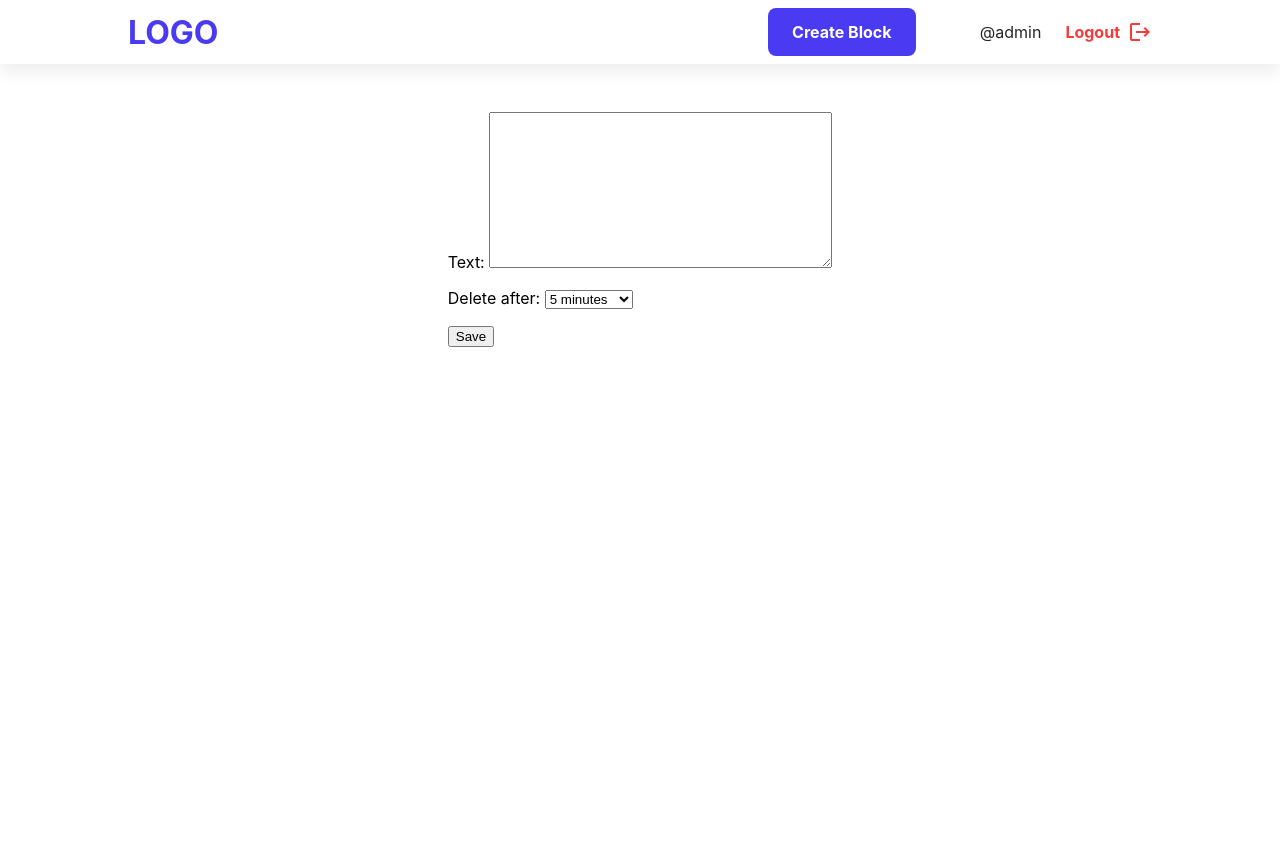
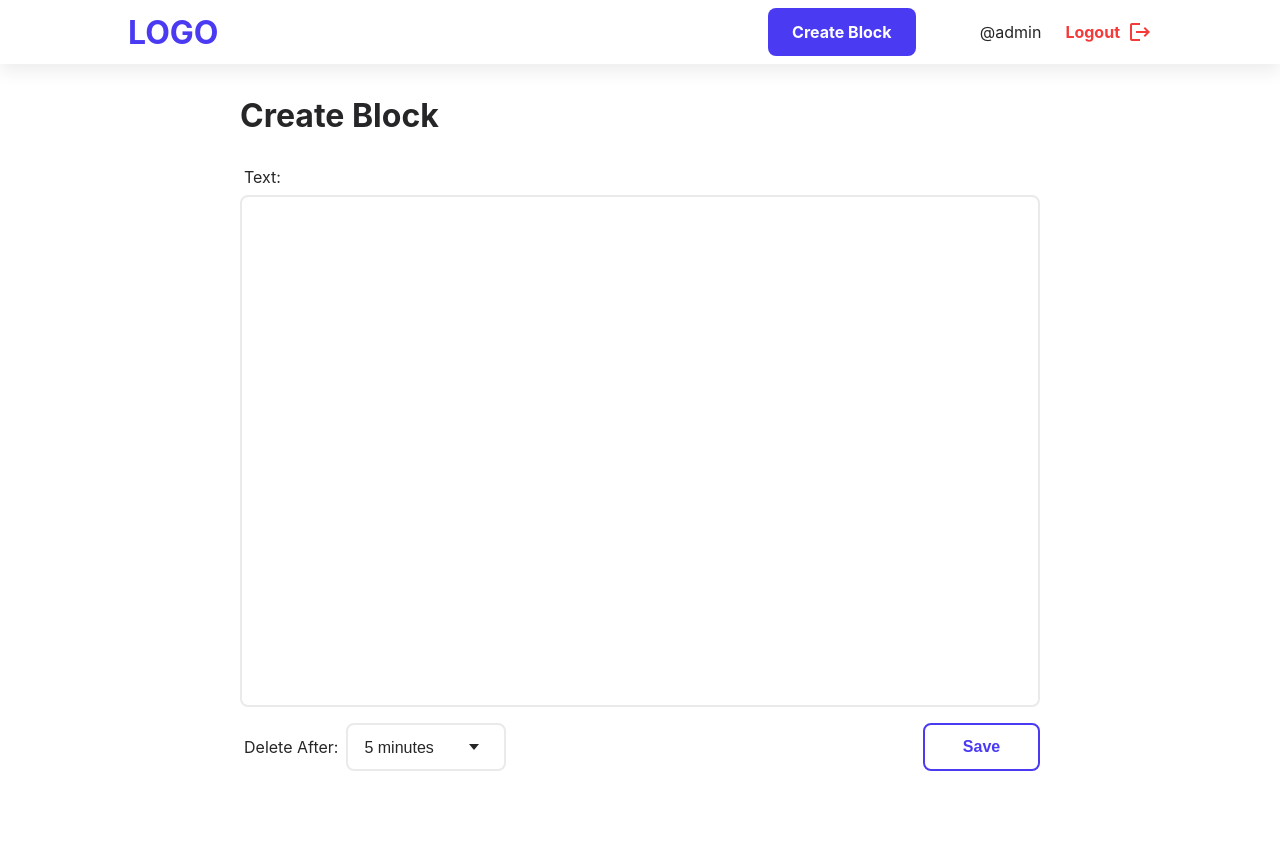
Before and after one commit to ivanov-matvey/TShare, a Django app: page /create-block/ in a window 1280 px wide. Before the commit the page ends 347 px from the top, so only its background shows below. Run offline with Django 5.2, Linux system fonts and the light colour scheme; a user stored in the database is signed in; parts of the project's set-up code (start-up, migrations or seed data) failed here and were passed over.

Commit message:
added create block page css

```diff
--- a/base/static/base/css/styles.css
+++ b/base/static/base/css/styles.css
@@ -35,18 +35,26 @@ body {
 }
 
 .header {
+  display: block;
+  position: fixed;
+  top: 0;
+  width: 100vw;
+}
+
+.header .inner {
   display: flex;
   height: 64px;
   margin: 0 auto;
   padding: 0 128px;
   align-items: center;
+  background-color: #ffffff;
   box-shadow: #eeeeee 0 8px 16px;
 }
 
 .content {
   display: flex;
   flex-direction: column;
-  margin: 32px auto;
+  margin: 96px auto;
   width: 800px;
   align-items: center;
   gap: 24px;
@@ -96,12 +104,6 @@ body {
   text-decoration: none;
   text-align: center;
   line-height: 48px;
-}
-
-.button-create {
-  color: #ffffff;
-  text-decoration: none;
-  font-weight: bold;
 }
 
 .card {
@@ -171,7 +173,7 @@ body {
   outline:none;
 }
 
-.copy-link button {
+button {
   display: flex;
   height: 48px;
   padding: 8px 24px 8px 24px;
@@ -185,8 +187,128 @@ body {
   white-space: nowrap;
 }
 
-.copy-link button:hover {
+button:hover {
   cursor:pointer;
   background: #4A3BF3;
   color: #ffffff;
 }
+
+.create {
+  display: flex;
+  flex-direction: column;
+  width: 100%;
+  gap: 16px;
+}
+
+.textarea {
+  display: flex;
+  flex-direction: column;
+  width: 100%;
+  gap: 8px;
+}
+
+.textarea h3 {
+  width: 100%;
+  margin: 0 4px;
+  font-size: 16px;
+  font-weight: normal;
+  color: #262629;
+}
+
+.textarea textarea {
+  box-sizing: border-box;
+  width: 100%;
+  height: 512px;
+  border-radius: 8px;
+  border: 2px solid #EAEAEA;
+  background-color: #ffffff;
+  padding: 16px;
+  resize: none;
+  font-size: 16px;
+}
+
+.textarea textarea:hover {
+  border-color: #4A3BF3;
+}
+
+.textarea textarea:focus {
+  border-color: #4A3BF3;
+  outline:none;
+}
+
+.select {
+  position: relative;
+  display: flex;
+  width: 100%;
+  gap: 8px;
+  align-items: center;
+}
+
+.select:after {
+  content: "";
+  display: block;
+  border-style: solid;
+  border-width: 6px 5px 0 5px;
+  border-color: #262629 transparent transparent transparent;
+  position: absolute;
+  top: 50%;
+  right: 65%;
+  z-index: 1;
+  margin-top: -3px;
+}
+
+.select h3 {
+  margin: 0 0 0 4px;
+  font-size: 16px;
+  font-weight: normal;
+  color: #262629;
+}
+
+.select select {
+  width: 160px;
+  height: 48px;
+  border-radius: 8px;
+  border: 2px solid #EAEAEA;
+  background-color: #ffffff;
+  color: #262629;
+  padding: 0 16px;
+  font-size: 16px;
+  -webkit-appearance: none;
+  appearance: none;
+  outline: none;
+}
+
+.select select:hover {
+  border-color: #4A3BF3;
+  outline: none;
+}
+
+.select select:active {
+  border-color: #4A3BF3;
+  outline: none;
+}
+
+.create-actions {
+  width: 100%;
+  display: flex;
+}
+
+.create-actions .button {
+  height: 48px;
+  width: 128px;
+  padding: 8px 24px 8px 24px;
+  align-items: center;
+  border-radius: 8px;
+  border: 2px solid #4A3BF3;
+  background: #ffffff;
+  color: #4A3BF3;
+  font-weight: bold;
+  font-size: 16px;
+  white-space: nowrap;
+}
+
+.create-actions .button:hover {
+  cursor:pointer;
+  background: #4A3BF3;
+  color: #ffffff;
+}
--- a/base/templates/base/block_form.html
+++ b/base/templates/base/block_form.html
@@ -2,9 +2,20 @@
 
 
 {% block content %}
-  <form action="" method="POST">
+  <h1>Create Block</h1>
+
+  <form class="create" action="" method="POST">
     {% csrf_token %}
-    <p>{{ form.as_p }}</p>
-    <input type="submit" value="Save">
+    <div class="textarea">
+      <h3>Text:</h3>
+      {{ form.text }}
+    </div>
+    <div class="create-actions">
+      <div class="select">
+        <h3>Delete After:</h3>
+        {{ form.delete_after }}
+      </div>
+      <input class="button" type="submit" value="Save">
+    </div>
   </form>
 {% endblock content %}
--- a/templates/header.html
+++ b/templates/header.html
@@ -1,5 +1,6 @@
 <div class="header">
 
+  <div class="inner">
     <div class="logo"><a href="/">LOGO</a></div>
 
     <div class="header-nav">
@@ -21,3 +22,5 @@
       {% endif %}
     </div>
   </div>
+
+</div>
```
Also changed, not shown: db.sqlite3. Lines whose indentation alone changed are shown as unchanged.
